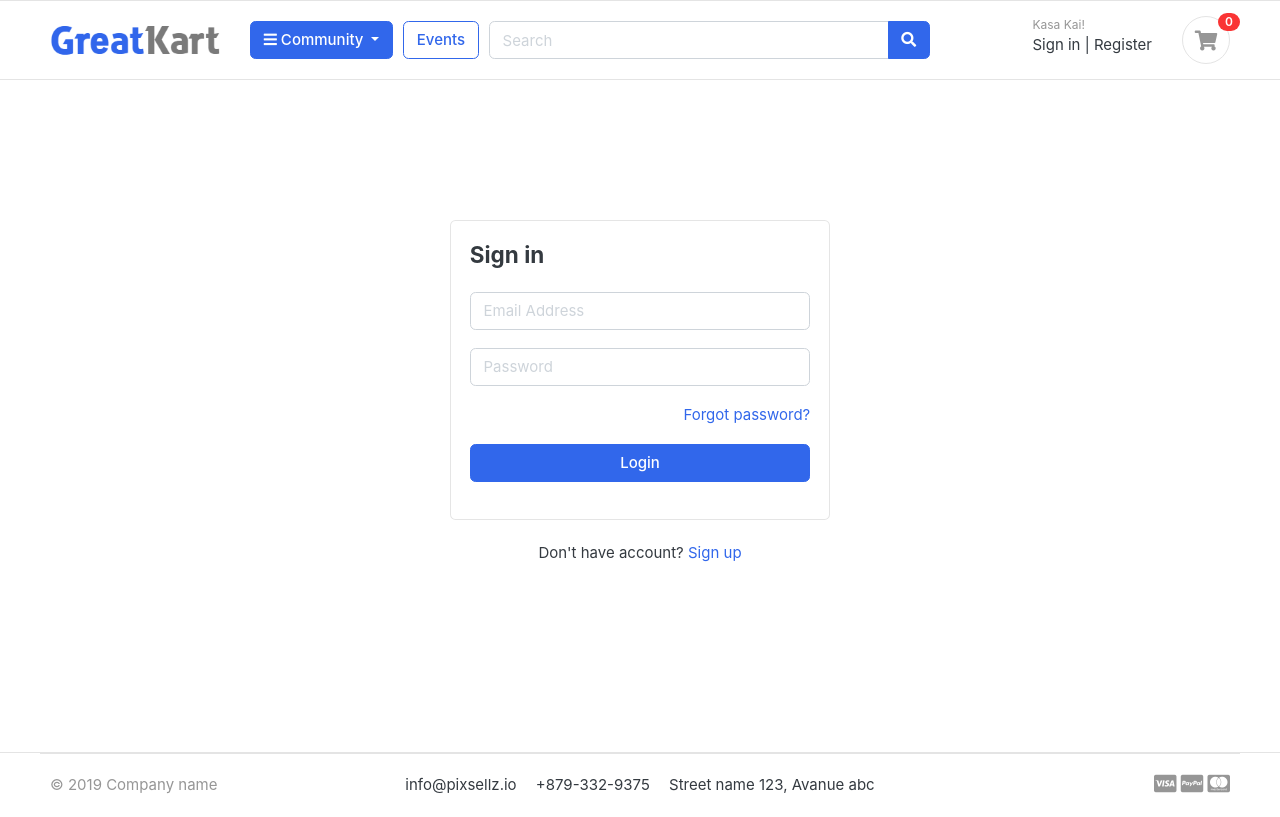
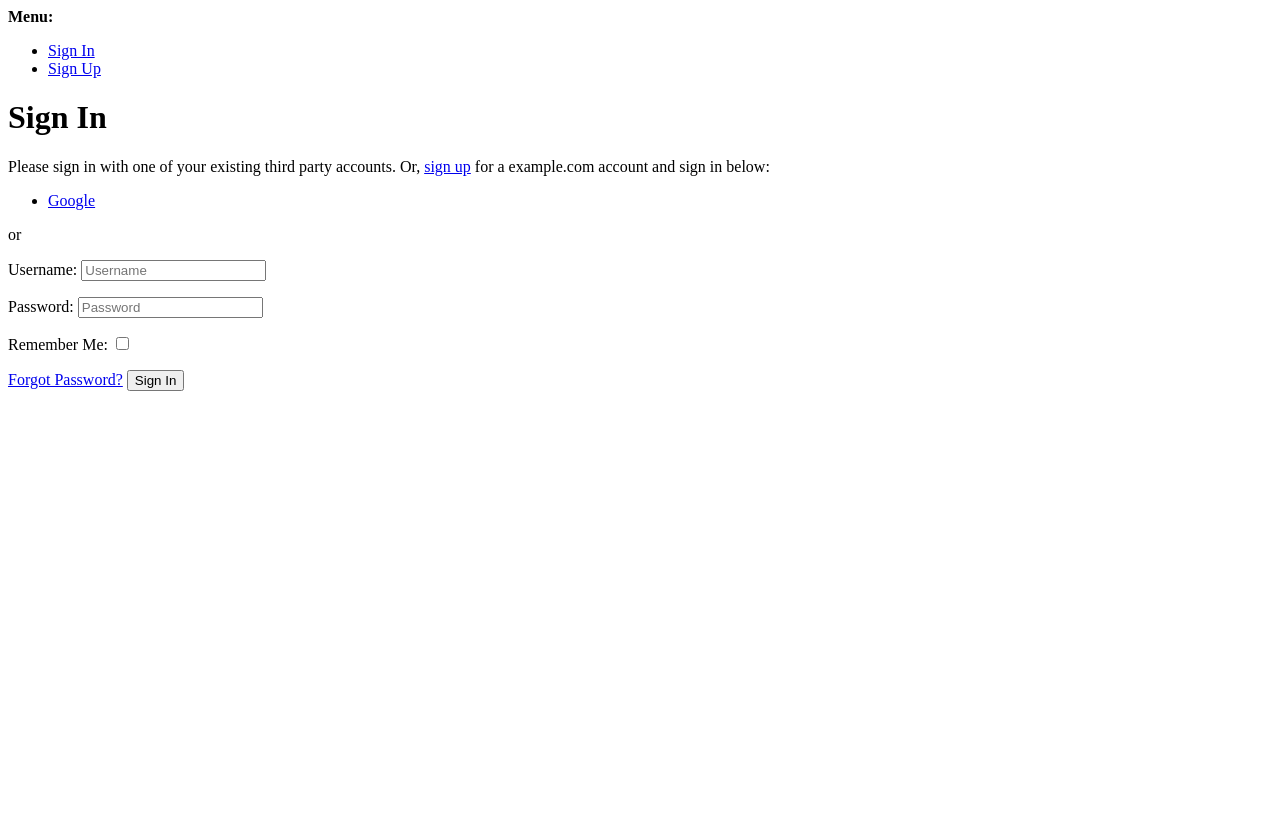
Before and after one commit to rohan-kasakai/kasakaimumbai, a Django app: page /accounts/login/ in a window 1280 px wide. After the commit the page ends 391 px from the top, so only its background shows below. Run offline with Django 3.2, Linux system fonts and the light colour scheme; data comes from the database, SQL or seed files in the repository; some libraries are stand-ins or nearby versions; some web fonts are replaced.

Commit message:
allauth, header, footer

```diff
--- a/Community/apps.py
+++ b/Community/apps.py
@@ -2,4 +2,4 @@
 
 
 class CommunityConfig(AppConfig):
-    name = 'community'
+    name = 'Community'
--- a/accounts/forms.py
+++ b/accounts/forms.py
@@ -10,10 +10,10 @@
         'placeholder': 'Confirm Password'
     }))
 
-
     class Meta:
         model = Account
-        fields = ['first_name', 'last_name', 'phone_number', 'email', 'password']
+        fields = ['first_name', 'last_name',
+                  'phone_number', 'email', 'password']
 
     def clean(self):
         cleaned_data = super(RegistrationForm, self).clean()
@@ -25,7 +25,6 @@
                 "Password does not match!"
             )
 
-
     def __init__(self, *args, **kwargs):
         super(RegistrationForm, self).__init__(*args, **kwargs)
         self.fields["first_name"].widget.attrs['placeholder'] = 'Enter First Name'
--- a/accounts/urls.py
+++ b/accounts/urls.py
@@ -1,10 +1,8 @@
-from django.urls import path
+from django.urls import path, include
 from . import views
 
 urlpatterns = [
-    path('register/', views.register, name='register'),
-    path('login/', views.login, name='login'),
-    path('logout/', views.logout, name='logout'),
-
-    path ('activate/<uidb64>/<token>', views.activate, name='activate'),
+    path('accounts/login', views.LoginPage, name='Login'),
+    path('accounts/signup', views.SignupPage, name='Signup'),
+    path('accounts/logout', views.LogoutPage, name='Logout'),
 ]
--- a/accounts/views.py
+++ b/accounts/views.py
@@ -15,65 +15,15 @@
 from django.template import RequestContext
 
 # Create your views here.
-def register(request):
-    if request.method == 'POST':
-        form = RegistrationForm(request.POST)
-        if form.is_valid():
-            first_name = form.cleaned_data['first_name']
-            last_name = form.cleaned_data['last_name']
-            phone_number = form.cleaned_data['phone_number']
-            email = form.cleaned_data['email']
-            password = form.cleaned_data['password']
-            username = email.split('@')[0]
-            user = Account.objects.create_user(first_name=first_name, last_name=last_name, email=email, username=username, password=password)
-            user.phone_number = phone_number
-            user.save()
-
-            #USER ACTIVATION
-            current_site = get_current_site(request)
-            mail_subject = 'Please activate your account'
-            message = render_to_string('accounts/account_verification_email.html', {
-                'user': user,
-                'domain': current_site,
-                'uid' : urlsafe_base64_encode(force_bytes(user.pk)),
-                'token': default_token_generator.make_token(user),
-            })
-            to_email = email
-            send_email = EmailMessage(mail_subject, message, to=[to_email])
-            send_email.send()
-
-            messages.success(request, 'Registration successful')
-            return redirect(register)
-    else:
-        form = RegistrationForm()
-    context ={
-             'form' : form,
-    }
-    return render(request, 'accounts/register.html', context)
-
-def login(request):
-    if request.method == 'POST':
-        email = request.POST['email']
-        password = request.POST['password']
-
-        user = auth.authenticate(email=email, password=password)
-
-        if user is not None:
-            auth.login(request, user)
-            messages.success(request, 'you are not logged in.')
-            return redirect('home')
-        else:
-            messages.error(request, 'Invalid login credentials')
-            return redirect('login')
-    return render(request, 'accounts/login.html')
 
 
-@login_required(login_url = 'login')
-def logout(request):
-    auth.logout(request)
-    messages.success(request, 'You are logged out.')
-    return render('login')
+def LoginPage(request):
+    return render(request, 'login.html')
 
 
-def activate(request):
-    return
+def SignupPage(request):
+    return render(request, 'signup.html')
+
+
+def LogoutPage(request):
+    return render(request, 'logout.html')
--- a/kasakaimumbai/static/css/ui.css
+++ b/kasakaimumbai/static/css/ui.css
@@ -463,8 +463,6 @@
 }
 .widget-header .notify {
   position: absolute;
-  top: -3px;
-  right: -10px;
 }
 .widget-header:hover i {
   color: #3167eb;
@@ -1046,8 +1044,6 @@
 
 .notify {
   position: absolute;
-  top: -4px;
-  right: -10px;
   display: inline-block;
   padding: 0.25em 0.6em;
   font-size: 12px;
@@ -1091,12 +1087,7 @@
 }
 
 /* ====================== block ==================== */
-.box {
-  padding: 18px;
-  background: #fff;
-  border-radius: 0.37rem;
-  border: 1px solid #e4e4e4;
-}
+
 .box img {
   max-width: 100%;
 }
--- a/kasakaimumbai/urls.py
+++ b/kasakaimumbai/urls.py
@@ -23,6 +23,7 @@
     path('admin/', admin.site.urls),
     path('', views.home, name='home'),
     path('events/', include('events.urls')),
+    path('', include('accounts.urls')),
+    path('accounts/', include('allauth.urls')),
     path('cart/', include('carts.urls')),
-    path('accounts/', include('accounts.urls'))
 ] + static(settings.MEDIA_URL, document_root=settings.MEDIA_ROOT)
--- a/templates/accounts/login.html
+++ /dev/null
@@ -1,42 +0,0 @@
-{% extends 'base.html' %}
-
-
-{% block content %}
-<!-- ========================= SECTION CONTENT ========================= -->
-<section class="section-conten padding-y" style="min-height:84vh">
-
-<!-- ============================ COMPONENT LOGIN   ================================= -->
-	<div class="card mx-auto" style="max-width: 380px; margin-top:100px;">
-
-      <div class="card-body">
-      <h4 class="card-title mb-4">Sign in</h4>
-    {% include 'includes/alerts.html' %}
-      <form action ="{% url 'login' %}" method = "POST">
-        {% csrf_token %}
-          <div class="form-group">
-			 <input type="email" class="form-control" placeholder="Email Address" name="email">
-          </div> <!-- form-group// -->
-          <div class="form-group">
-			<input type="password" class="form-control" placeholder="Password" name="password">
-          </div> <!-- form-group// -->
-
-          <div class="form-group">
-          	<a href="#" class="float-right">Forgot password?</a>
-
-          </div> <!-- form-group form-check .// -->
-          <div class="form-group">
-              <button type="submit" class="btn btn-primary btn-block"> Login  </button>
-          </div> <!-- form-group// -->
-      </form>
-      </div> <!-- card-body.// -->
-    </div> <!-- card .// -->
-
-     <p class="text-center mt-4">Don't have account? <a href="{% url 'register' %}">Sign up</a></p>
-     <br><br>
-<!-- ============================ COMPONENT LOGIN  END.// ================================= -->
-
-
-</section>
-<!-- ========================= SECTION CONTENT END// ========================= -->
-
-{% endblock %}
--- a/templates/base.html
+++ b/templates/base.html
@@ -2,6 +2,7 @@
 
 <!DOCTYPE HTML>
 <html lang="en">
+
 <head>
 	<meta charset="utf-8">
 	<meta http-equiv="pragma" content="no-cache" />
@@ -17,14 +18,20 @@
 
 	<!-- Bootstrap4 files-->
 	<script src="{% static 'js/bootstrap.bundle.min.js' %}" type="text/javascript"></script>
-<link href="{% static 'css/bootstrap.css' %}" rel="stylesheet" type="text/css"/>
+	<link href="{% static 'css/bootstrap.css' %}" rel="stylesheet" type="text/css" />
 
 	<!-- Font awesome 5 -->
 	<link href="{% static 'fonts/fontawesome/css/all.min.css' %}" type="text/css" rel="stylesheet">
 
 	<!-- custom style -->
-<link href="{% static 'css/ui.css' %}" rel="stylesheet" type="text/css"/>
+	<link href="{% static 'css/ui.css' %}" rel="stylesheet" type="text/css" />
 	<link href="{% static 'css/responsive.css' %}" rel="stylesheet" media="only screen and (max-width: 1200px)" />
+
+	<!-- own -->
+	<link rel="stylesheet" href="https://cdnjs.cloudflare.com/ajax/libs/font-awesome/5.15.2/css/all.min.css" />
+	<link rel="stylesheet" href="{% static 'css/footer.css' %}">
+	<script src="https://code.jquery.com/jquery-3.5.0.js"></script>
+	<link rel="stylesheet" href="{% static 'css/header.css' %}">
 
 	<!-- custom javascript -->
 	<script src="{% static 'js/script.js' %}" type="text/javascript"></script>
@@ -33,7 +40,7 @@
 		/// some script
 
 		// jquery ready start
-$(document).ready(function() {
+		$(document).ready(function () {
 			// jQuery code
 
 		});
@@ -41,10 +48,11 @@
 	</script>
 
 </head>
+
 <body>
 
 
-{% include 'includes/navbar.html' %}
+	{% include 'includes/header.html' %}
 
 	{% block content %}
 
--- a/templates/includes/footer.html
+++ b/templates/includes/footer.html
@@ -1,21 +1,53 @@
-<!-- ========================= FOOTER ========================= -->
-<footer class="section-footer border-top">
-	<div class="container">
-		<section class="footer-bottom border-top row">
-			<div class="col-md-2">
-				<p class="text-muted"> &copy 2019 Company name </p>
-			</div>
-			<div class="col-md-8 text-md-center">
-				<span  class="px-2">info@pixsellz.io</span>
-				<span  class="px-2">+879-332-9375</span>
-				<span  class="px-2">Street name 123, Avanue abc</span>
-			</div>
-			<div class="col-md-2 text-md-right text-muted">
-				<i class="fab fa-lg fa-cc-visa"></i>
-				<i class="fab fa-lg fa-cc-paypal"></i>
-				<i class="fab fa-lg fa-cc-mastercard"></i>
-			</div>
-		</section>
-	</div><!-- //container -->
-</footer>
-<!-- ========================= FOOTER END // ========================= -->
+<footer>
+        <div class="content">
+            <div class="left box">
+                <div class="upper">
+                    <div class="topic">KASA KAI मुंबई</div>
+                    <p>We make people gather over chai, coffee or drinks & discuss books, epics; watch matches, movies
+                        or TV shows; or compete for board game supremacy! Started in Mumbai, we now have our supporters’
+                        groups in 10 cities across India.</p>
+                </div>
+                <div class="lower">
+                    <div class="topic">Contact us</div>
+                    <div class="address">
+                        <a href="#"><i class="fas fa-phone-volume"></i>61, RAMCHANDRA LANE, MALAD WEST, MUMBAI,
+                            MAHARASTRA,
+                            INDIA </a>
+                    </div>
+                    <div class="phone">
+                        <a href="#"><i class="fas fa-phone-volume"></i>+91 99309 31616</a>
+                    </div>
+                    <div class="email">
+                        <a href="#"><i class="fas fa-envelope"></i>contact@kasakaimumbai.com</a>
+                    </div>
+                </div>
+            </div>
+            <div class="middle box">
+                <div class="topic">Useful Links</div>
+                <div><a href="#">Home</a></div>
+                <div><a href="#">Events</a></div>
+                <div><a href="#">About Us</a></div>
+                <div><a href="#">Term & Conditions</a></div>
+                <div><a href="#">Privacy policy</a></div>
+                <div><a href="#">Blog</a></div>
+            </div>
+            <div class="right box">
+                <div class="topic">Our Newsletter</div>
+                <p>To get timely updates of our events & screenings, subscribe to our mail-list.</p>
+                <form action="#">
+                    <input type="text" placeholder="Enter email address">
+                    <input type="submit" name="" value="Send">
+                    <div class="media-icons">
+                        <a href="#"><i class="fab fa-facebook-f"></i></a>
+                        <a href="#"><i class="fab fa-instagram"></i></a>
+                        <a href="#"><i class="fab fa-twitter"></i></a>
+                        <a href="#"><i class="fab fa-youtube"></i></a>
+                        <a href="#"><i class="fab fa-linkedin-in"></i></a>
+                    </div>
+                </form>
+            </div>
+        </div>
+        <div class="bottom">
+            <p>Copyright © 2021 <a href="#"><b>KASA KAI </b>मुंबई.</a> All Rights Reserved.</p>
+        </div>
+    </footer>
--- a/templates/includes/navbar.html
+++ b/templates/includes/navbar.html
@@ -18,6 +18,11 @@
       <a href="#" class="nav-link"> USD </a>
     </li>
     </ul>
+    <ul class="navbar-nav mr-auto">
+			<li>
+				<a href="" class="nav-link">kasakaimumbai.com</a>
+			</li>
+		</ul>
     <ul class="navbar-nav">
     <li><a href="#" class="nav-link"> <i class="fa fa-envelope"></i> Email </a></li>
     <li><a href="#" class="nav-link"> <i class="fa fa-phone"></i> Call us </a></li>
@@ -69,17 +74,24 @@
           <div class="widget-header">
             <small class="title text-muted">Kasa Kai!</small>
             <div>
-              <a href="{% url 'login' %}">Sign in</a> <span class="dark-transp"> | </span>
-              <a href="{% url 'register' %}"> Register</a>
+              <a href="{% url 'Login' %}">Sign in</a> <span class="dark-transp"> | </span>
+              <a href="{% url 'Signup' %}"> Register</a>
             </div>
           </div>
           {% else %}
           <div class="widget-header">
-            <small class="title text-muted">Welcome {{user.first_name}}!</small>
-            <div>
-              <a href="#">Dashboard</a> <span class="dark-transp"> | </span>
-              <a href="{% url 'logout' %}">Logout</a>
-            </div>
+            {% if user.is_authenticated %}
+              <strong class="title text-muted">Welcome, {{ user.username }}!</strong>
+              <div class="text-center">
+                <a href="{% url 'Logout' %}">Log out</a>
+              </div>
+            {% else %}
+              <strong class="title text-muted">Welcome, Guest!</strong>
+              <div class="text-center">
+                <a href="{% url 'Login' %}">Log in</a> <span class="dark-transp"> | </span>
+                <a href="{% url 'Signup' %}"> Sign up</a>
+              </div>
+            {% endif %}
           </div>
           {% endif %}
           <a href="{% url 'cart' %}" class="widget-header pl-3 ml-3">
```
Also changed, not shown: accounts/models.py (+29 -27 lines), kasakaimumbai/settings.py (+40 -10 lines), static/css/ui.css (+1 -10 lines), templates/accounts/account_verification_email.html (deleted, +0 -10 lines), templates/accounts/register.html (deleted, +0 -73 lines), db.sqlite3, kasakaimumbai/static/images/logo.png. Lines whose indentation alone changed are shown as unchanged.
